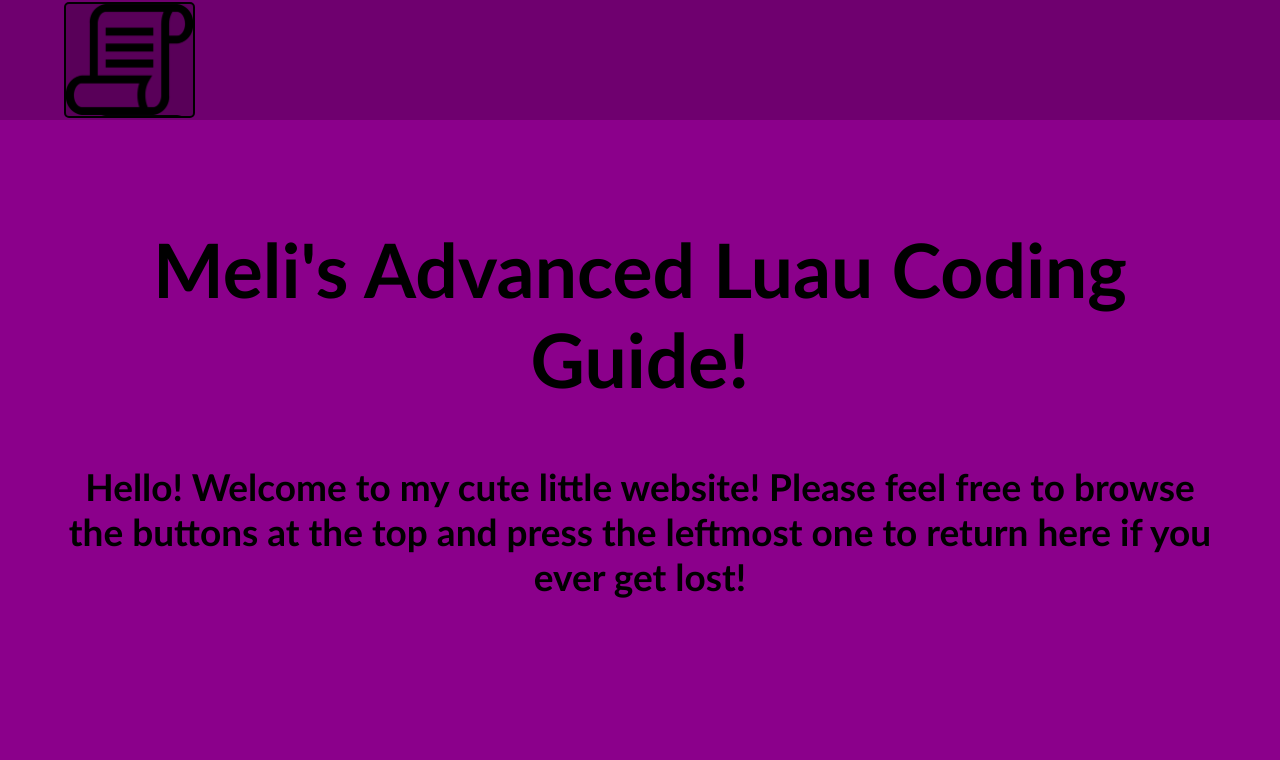
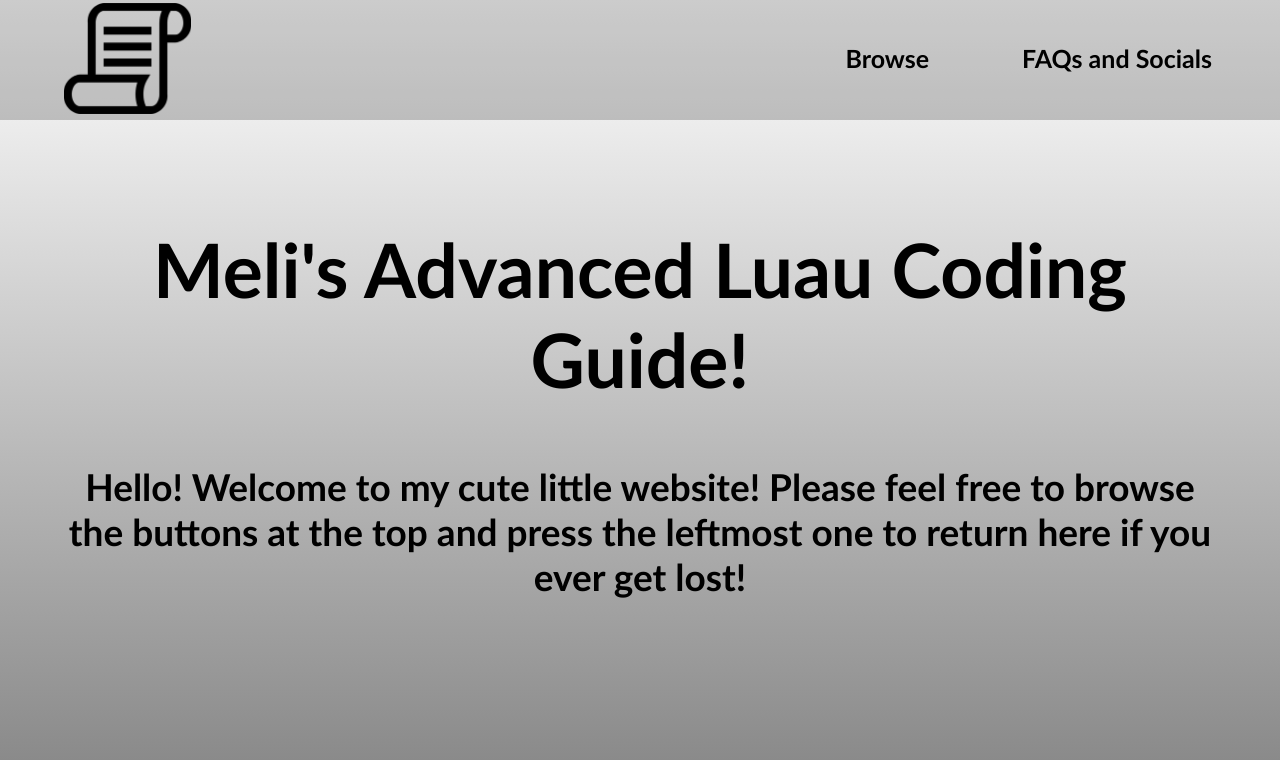
Before and after one commit to MelilaxAdvancedLuauGuide-github-io/melilaxadvancedluauguide.github.io, a plain HTML site: page index.html in a window 1280 px wide. Drawn offline with Linux system fonts and the light colour scheme.

Commit message:
Browse page + linear gradient

```diff
--- /dev/null
+++ b/FAQ/index.css
@@ -0,0 +1,4 @@
+a {
+    font-family: 'Gill Sans', 'Gill Sans MT', Calibri, 'Trebuchet MS', sans-serif;
+    color: black;
+}
--- a/index.html
+++ b/index.html
@@ -8,6 +8,8 @@
     <body>
         <nav>
             <a href="/" class="homelink"></a>
+            <a href="/FAQ/" class="link">FAQs and Socials</a>
+            <a href="/Browse/" class="link" style="padding-left: 25px; padding-right: 25px;">Browse</a>
         </nav>
         <script>
             var prevScrollpos = window.pageYOffset;
--- a/indexmain.css
+++ b/indexmain.css
@@ -1,6 +1,8 @@
 body {
-    background-color: darkmagenta;
+    background-color: rgb(218, 218, 218);
+    background: linear-gradient(rgb(255,255,255) 0%, rgb(132, 132, 132) 100%);
     margin: 0px;
+    min-height: 100vh;
 }
 nav {
     height: 15vh;
@@ -18,15 +20,17 @@ margin-left: 5vw;
 height: 13vh;
 aspect-ratio: 512/449;
 background-image: url(/images/Headicon.png);
+background-position: center;
+background-repeat: no-repeat;
 background-size: contain;
-background-color: rgba(0, 0, 0, 0.2);
+background-color: rgba(255, 255, 255, 0);
 transition-duration: 0.7s;
 border-radius: 5px;
 margin-top: calc(0.5vh - 2px);
 margin-bottom: calc(0.5vh - 2px);
-border-style: solid;
+/*border-style: solid;
 border-width: 2px;
-border-color: black;
+border-color: black;*/
 padding: 0.5vh;
 }
 
@@ -46,3 +50,31 @@ spacer {
     display: block;
     padding-top: 60px;
 }
+
+nav .link {
+    float: right;
+    margin-right: 5vw;
+    height: 13vh;
+    line-height: 13vh;
+    text-decoration: none;
+    font-family: 'Gill Sans', 'Gill Sans MT', Calibri, 'Trebuchet MS', sans-serif;
+    font-weight: bolder;
+    color: black;
+    font-size: 25px;
+    background-size: contain;
+    background-color: rgba(255, 255, 255, 0);
+    background-position: center;
+    background-repeat: no-repeat;
+    transition-duration: 0.7s;
+    border-radius: 5px;
+    margin-top: calc(0.5vh - 2px);
+    margin-bottom: calc(0.5vh - 2px);
+    /*border-style: solid;
+    border-width: 2px;
+    border-color: black;*/
+    padding: 0.5vh;
+    display: block;
+}
+nav .link:hover {
+    background-color: rgba(0, 0, 0, 0.1);
+}
```
Also changed, not shown: FAQ/index.html (added, +58 -0 lines).
